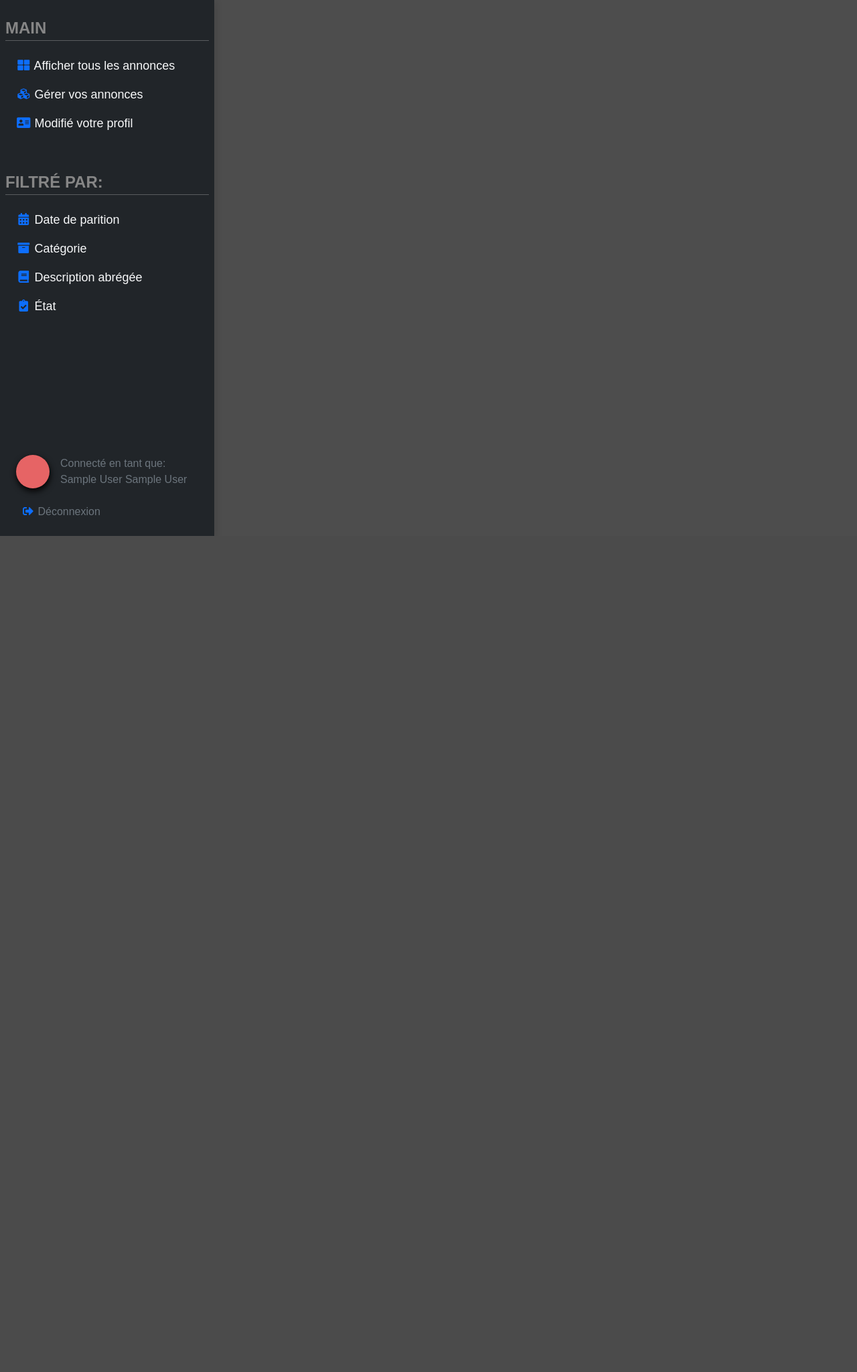
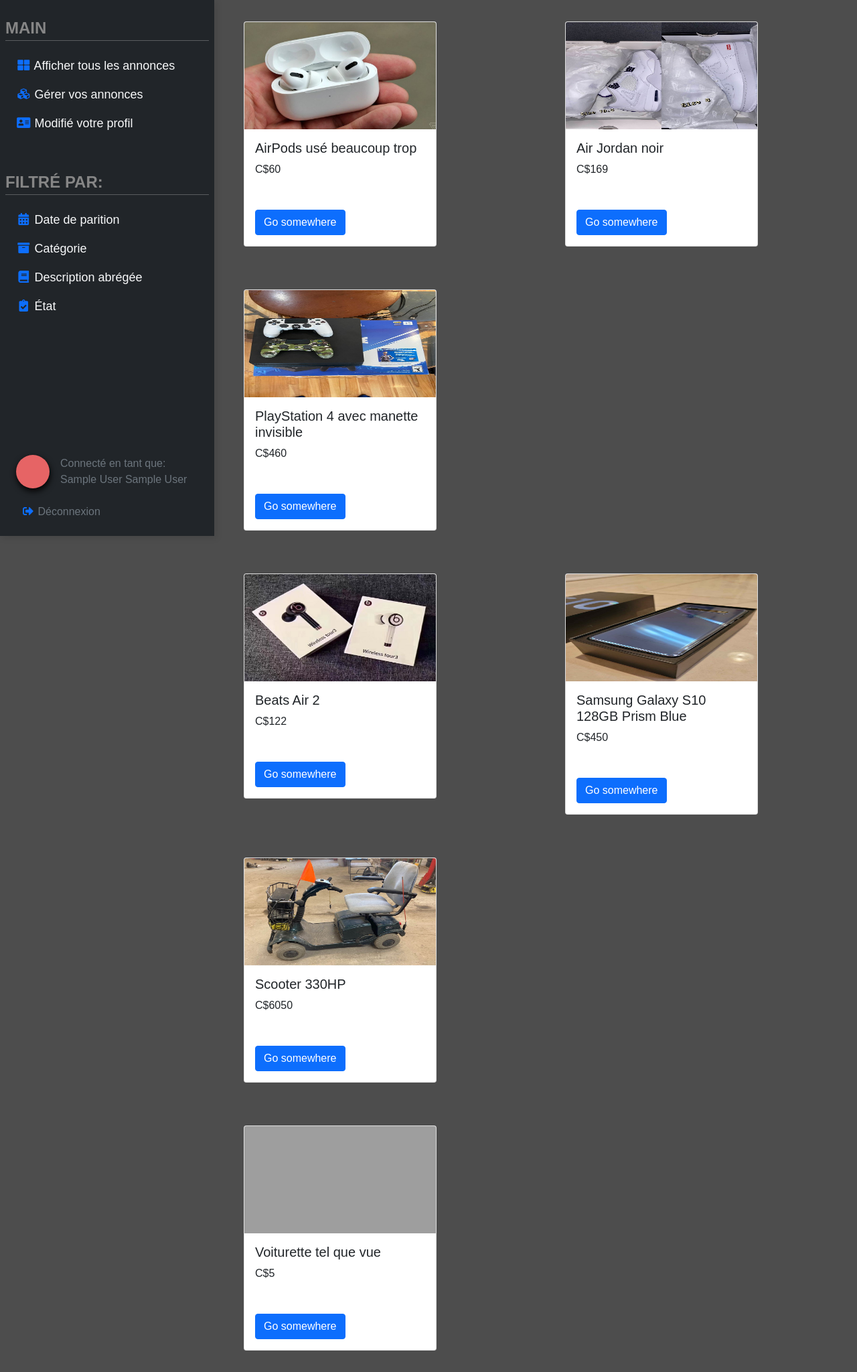
Before and after one commit to Demonmuffins28/ProjetFinal_Web, a PHP site: page /ProjetFinal_Web/public/menuPrincipale in a window 1280 px wide. Shown: the whole page at 67% size. Before the commit the page ends 800 px from the top, so only its background shows below. Run offline with PHP 8.4, Linux system fonts and the light colour scheme; the visitor is signed in with stand-in values (Sample User, id 1); some libraries are stand-ins or nearby versions; grey boxes are pictures that could not be loaded.

Commit message:
afficher annonces

```diff
--- a/public/index.css
+++ b/public/index.css
@@ -110,3 +110,11 @@ hr {
   border-radius: 50%;
   box-shadow: 1px 4px 10px black;
 }
+
+.annonce {
+  padding: 2rem 2rem 2rem 2rem;
+}
+
+.card-img-top {
+  height: 10rem;
+}
--- a/public/menuPrincipale.php
+++ b/public/menuPrincipale.php
@@ -5,6 +5,110 @@ require_once("barreNavigation.php");
 
 ?>
 
+
+<div class="container">
+  <div class="row">
+    <div class="col-sm">
+      <div class=annonce>
+        <div class="card" style="width: 18rem;">
+          <img src="../images/airpods.PNG" class="card-img-top" alt="...">
+          <div class="card-body">
+            <h5 class="card-title">AirPods usé beaucoup trop</h5>
+            <p class="card-text">C$60
+            </p>
+            <a href="#" class="btn btn-primary">Go somewhere</a>
+          </div>
+        </div>
+      </div>
+    </div>
+    <div class="col-sm">
+      <div class=annonce>
+        <div class="card" style="width: 18rem;">
+          <img src="../images/img1.png" class="card-img-top" alt="...">
+          <div class="card-body">
+            <h5 class="card-title">Air Jordan noir</h5>
+            <p class="card-text">C$169
+            </p>
+            <a href="#" class="btn btn-primary">Go somewhere</a>
+          </div>
+        </div>
+      </div>
+    </div>
+    <div class="col-sm">
+      <div class=annonce>
+        <div class="card" style="width: 18rem;">
+          <img src="../images/img2.png" class="card-img-top" alt="...">
+          <div class="card-body">
+            <h5 class="card-title">PlayStation 4 avec manette invisible</h5>
+            <p class="card-text">C$460
+            </p>
+            <a href="#" class="btn btn-primary">Go somewhere</a>
+          </div>
+        </div>
+      </div>
+    </div>
+  </div>
+
+  <div class="row">
+    <div class="col-sm">
+      <div class=annonce>
+        <div class="card" style="width: 18rem;">
+          <img src="../images/img3.png" class="card-img-top" alt="...">
+          <div class="card-body">
+            <h5 class="card-title">Beats Air 2</h5>
+            <p class="card-text">C$122
+            </p>
+            <a href="#" class="btn btn-primary">Go somewhere</a>
+          </div>
+        </div>
+      </div>
+    </div>
+    <div class="col-sm">
+      <div class=annonce>
+        <div class="card" style="width: 18rem;">
+          <img src="../images/img4.png" class="card-img-top" alt="...">
+          <div class="card-body">
+            <h5 class="card-title">Samsung Galaxy S10 128GB Prism Blue</h5>
+            <p class="card-text">C$450
+            </p>
+            <a href="#" class="btn btn-primary">Go somewhere</a>
+          </div>
+        </div>
+      </div>
+    </div>
+    <div class="col-sm">
+      <div class=annonce>
+        <div class="card" style="width: 18rem;">
+          <img src="../images/img5.png" class="card-img-top" alt="...">
+          <div class="card-body">
+            <h5 class="card-title">Scooter 330HP</h5>
+            <p class="card-text">C$6050
+            </p>
+            <a href="#" class="btn btn-primary">Go somewhere</a>
+          </div>
+        </div>
+      </div>
+    </div>
+  </div>
+
+  <div class="row">
+    <div class="col-sm">
+      <div class=annonce>
+        <div class="card" style="width: 18rem;">
+          <img src="../images/img6.png" class="card-img-top" alt="...">
+          <div class="card-body">
+            <h5 class="card-title">Voiturette tel que vue
+            </h5>
+            <p class="card-text">C$5
+            </p>
+            <a href="#" class="btn btn-primary">Go somewhere</a>
+          </div>
+        </div>
+      </div>
+    </div>
+  </div>
+</div>
+
 </body>
 
 </html>
```
Also changed, not shown: images/airpods.PNG (added), images/img1.png (added), images/img2.png (added), images/img3.png (added), images/img4.png (added), images/img5.png (added), 1 other file.
